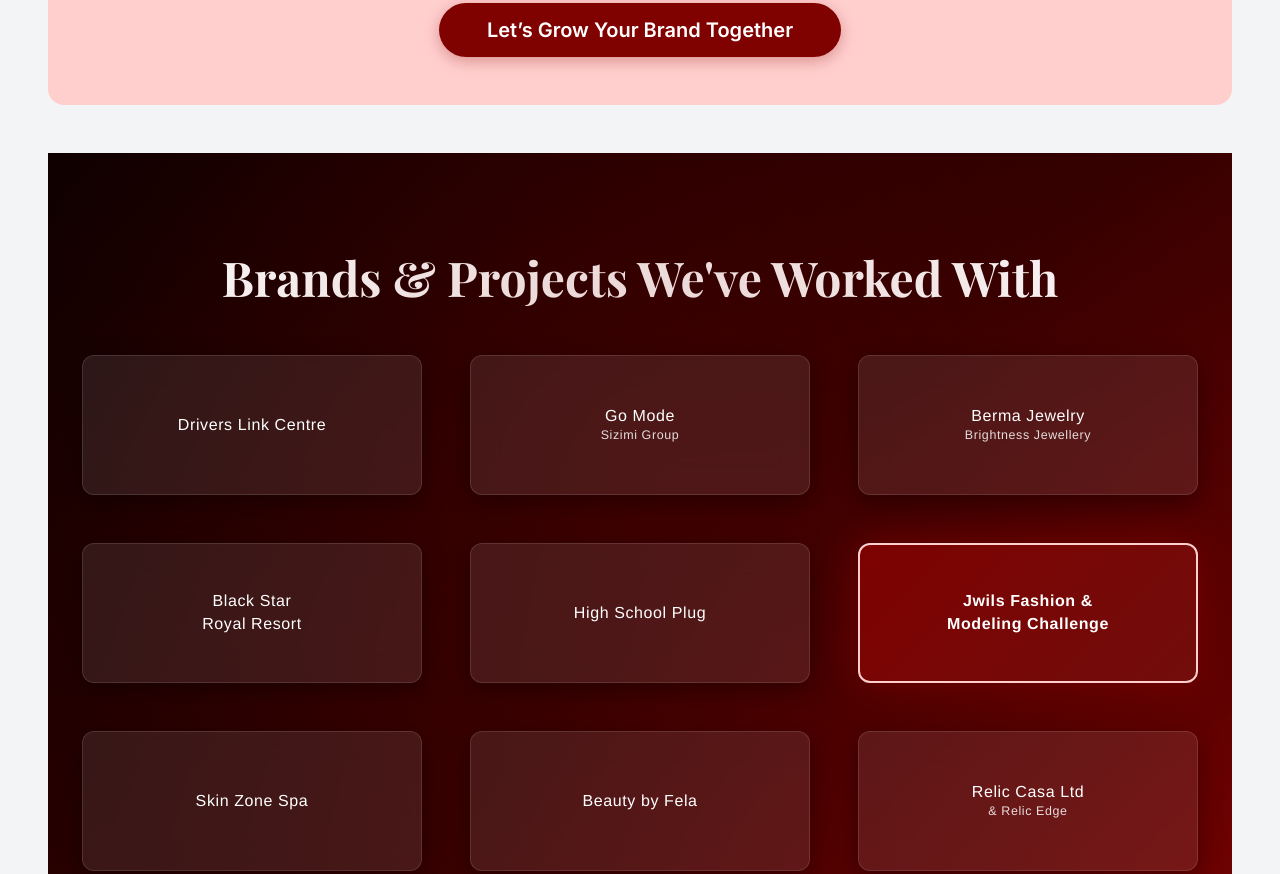
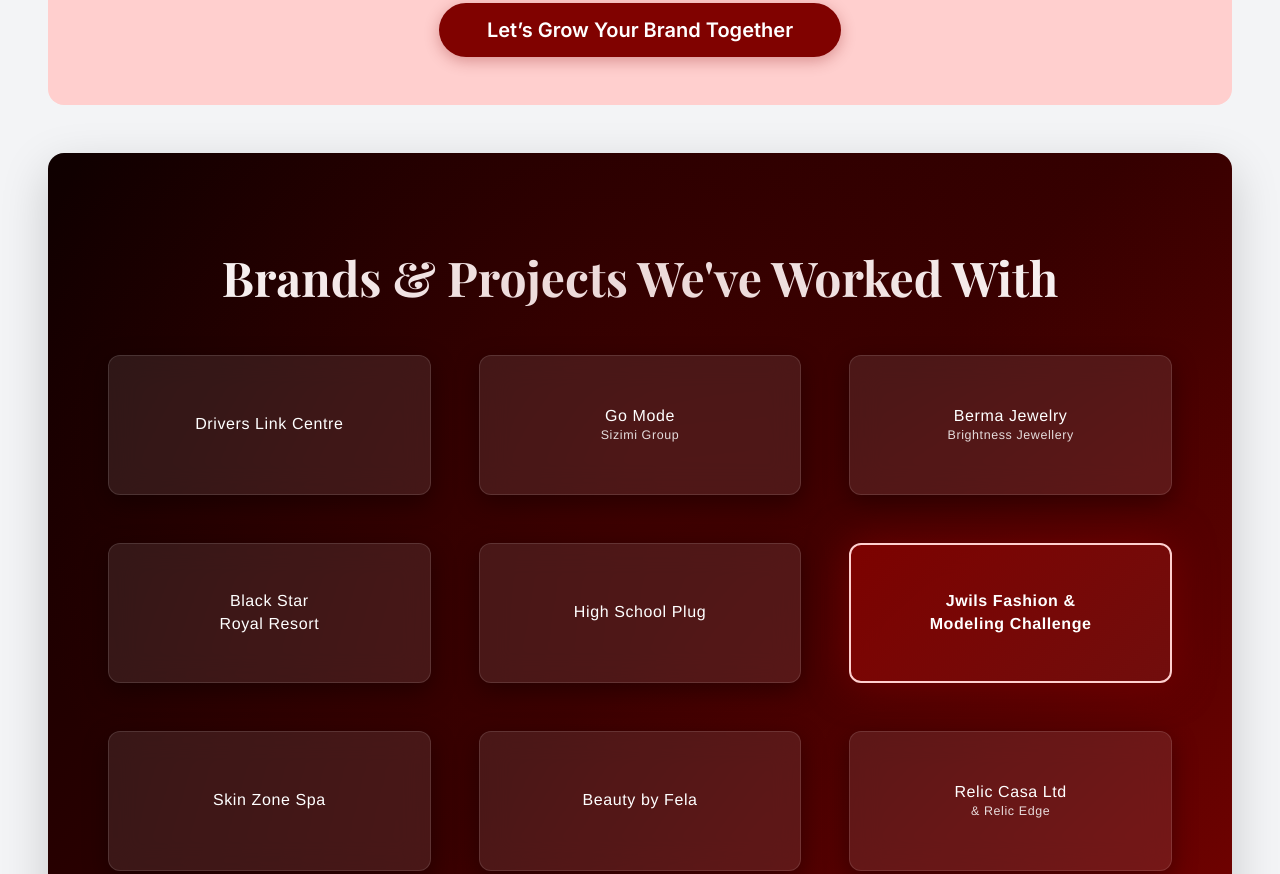
Before and after one commit to Spotless20-khing/jwils, a plain HTML site: page index.html in a window 1280 px wide. Shown: the part 3693-4567 px from the top of the page. Drawn offline with nearby package versions, Linux system fonts and the light colour scheme; a web font is replaced by a local one.

Commit message:
Modify brands grid section for improved styling
Updated the brands grid section styling and layout.

```diff
--- a/index.html
+++ b/index.html
@@ -312,11 +312,11 @@
                     </div>
                 </div>
             </section>
-            <section class="brands-grid-section py-5">
+            <section class="brands-grid-section p-5 bg-white rounded-4 shadow-lg mb-5">
                 <div class="container py-4 py-lg-5">
                     <h2 class="display-5 fw-bold text-center mb-5 text-white font-heading" data-aos="fade-down">
                         Brands & Projects We've Worked With
-                    </h2>                        <!-- Responsive Grid -->
+                    </h2>
                     <div class="row g-4 g-md-5 justify-content-center">
                         <div class="col-6 col-sm-4 col-lg-4" data-aos="fade-up" data-aos-delay="100">
                             <div class="brand-card"><p>Drivers Link Centre</p></div>
```
